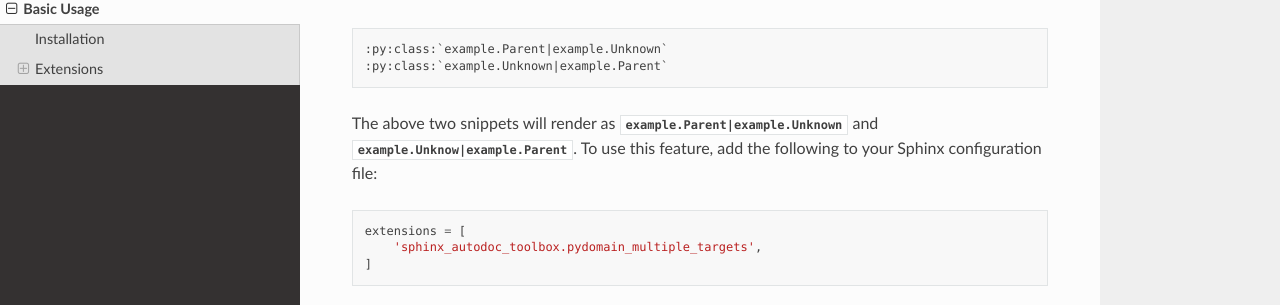
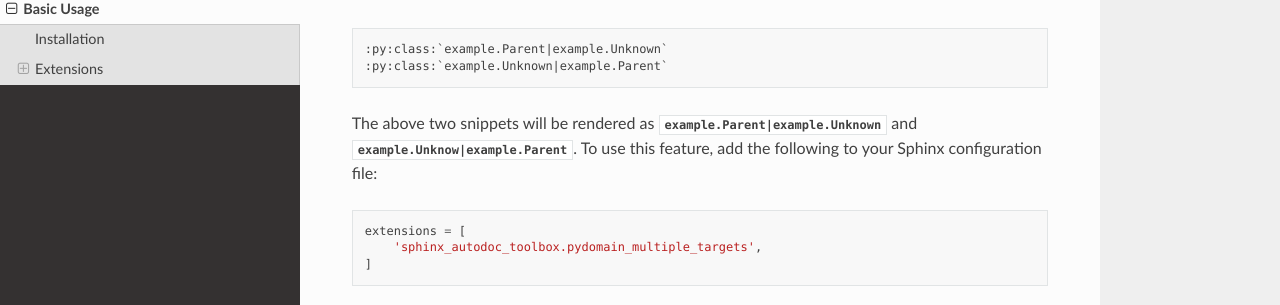
Before and after one commit to haiiliin/sphinx-autodoc-toolbox, a Sphinx documentation site: the page built from docs/basic_usage.rst, in a window 1280 px wide and 900 px high, scrolled down 903 px. Shown: the part 144-449 px from the top of the window. Built offline with Sphinx 7.4.7 and the Read the Docs theme 2.0.0, drawn with Linux system fonts in a browser that asks for light colours; the version number could not be read and is left out.

Commit message:
Fix a grammar error

```diff
--- a/docs/basic_usage.rst
+++ b/docs/basic_usage.rst
@@ -48,7 +48,7 @@ You can use the following syntax to create a cross reference to multiple targets
     :py:class:`example.Parent|example.Unknown`
     :py:class:`example.Unknown|example.Parent`
 
-The above two snippets will render as :py:class:`example.Parent|example.Unknown` and :py:class:`example.Unknow|example.Parent`. To use this feature, add the following to your Sphinx configuration file::
+The above two snippets will be rendered as :py:class:`example.Parent|example.Unknown` and :py:class:`example.Unknow|example.Parent`. To use this feature, add the following to your Sphinx configuration file::
 
     extensions = [
         'sphinx_autodoc_toolbox.pydomain_multiple_targets',
```
